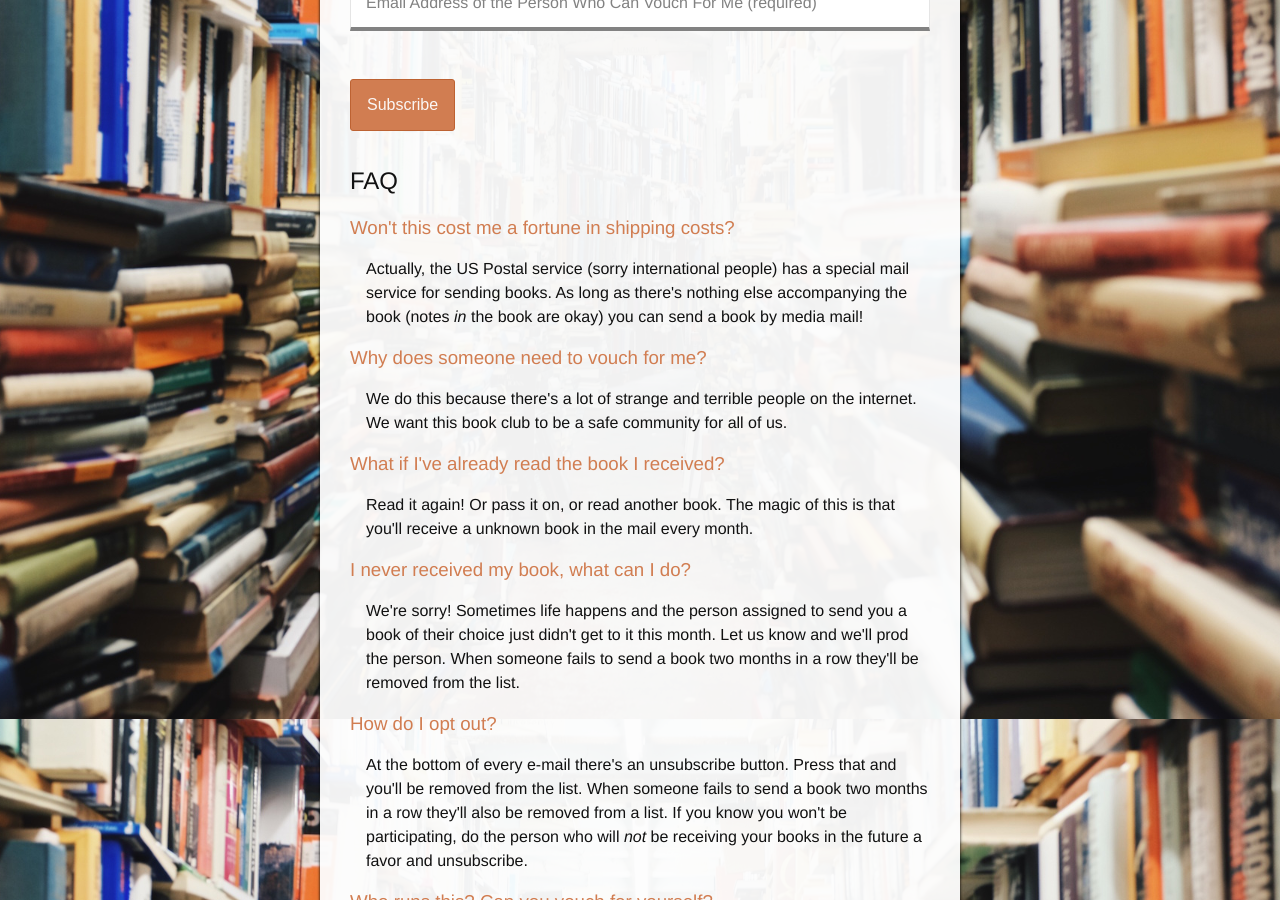
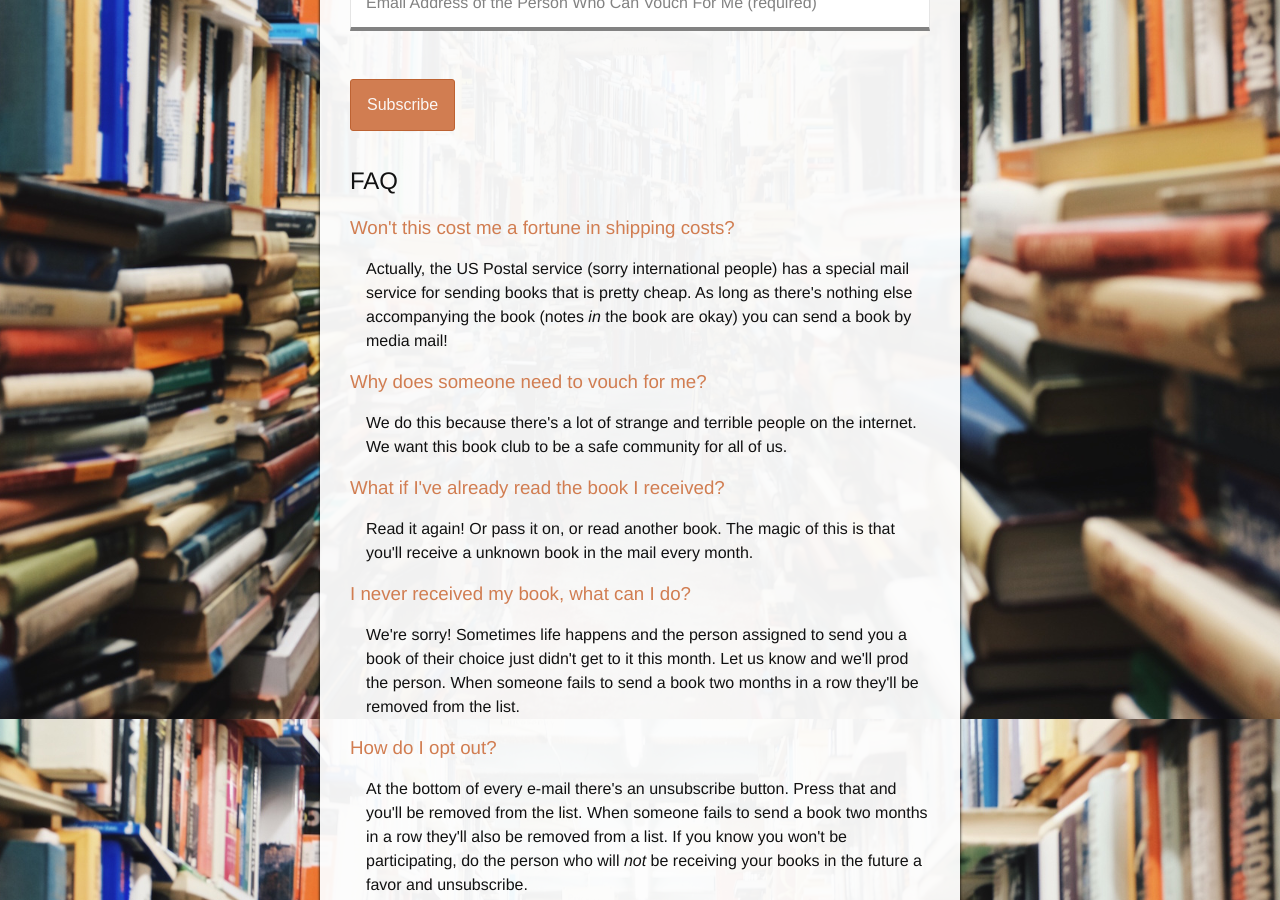
Before and after one commit to simonv3/bookclub, a Jekyll site: the page built from index.html, in a window 1280 px wide and 900 px high, scrolled down 1081 px. Built offline with Jekyll 4.4.1, drawn with Linux system fonts in a browser that asks for light colours; comment, search, counter and statistics services are not loaded.

Commit message:
Specify that mail is cheap

```diff
--- a/index.html
+++ b/index.html
@@ -72,7 +72,7 @@ layout: default
     <h2>FAQ</h2>
     <h3 id="shipping-costs"><a href="#shipping-costs">Won't this cost me a fortune in shipping costs?</a></h3>
     <p>
-      Actually, the US Postal service (sorry international people) has a special mail service for sending books. As long as there's nothing else accompanying the book (notes <i>in</i> the book are okay) you can send a book by media mail!
+      Actually, the US Postal service (sorry international people) has a special mail service for sending books that is pretty cheap. As long as there's nothing else accompanying the book (notes <i>in</i> the book are okay) you can send a book by media mail!
     </p>
     <h3>
     <h3 id="why-vouch"><a href="#why-vouch">Why does someone need to vouch for me?</a></a></h3>
```
